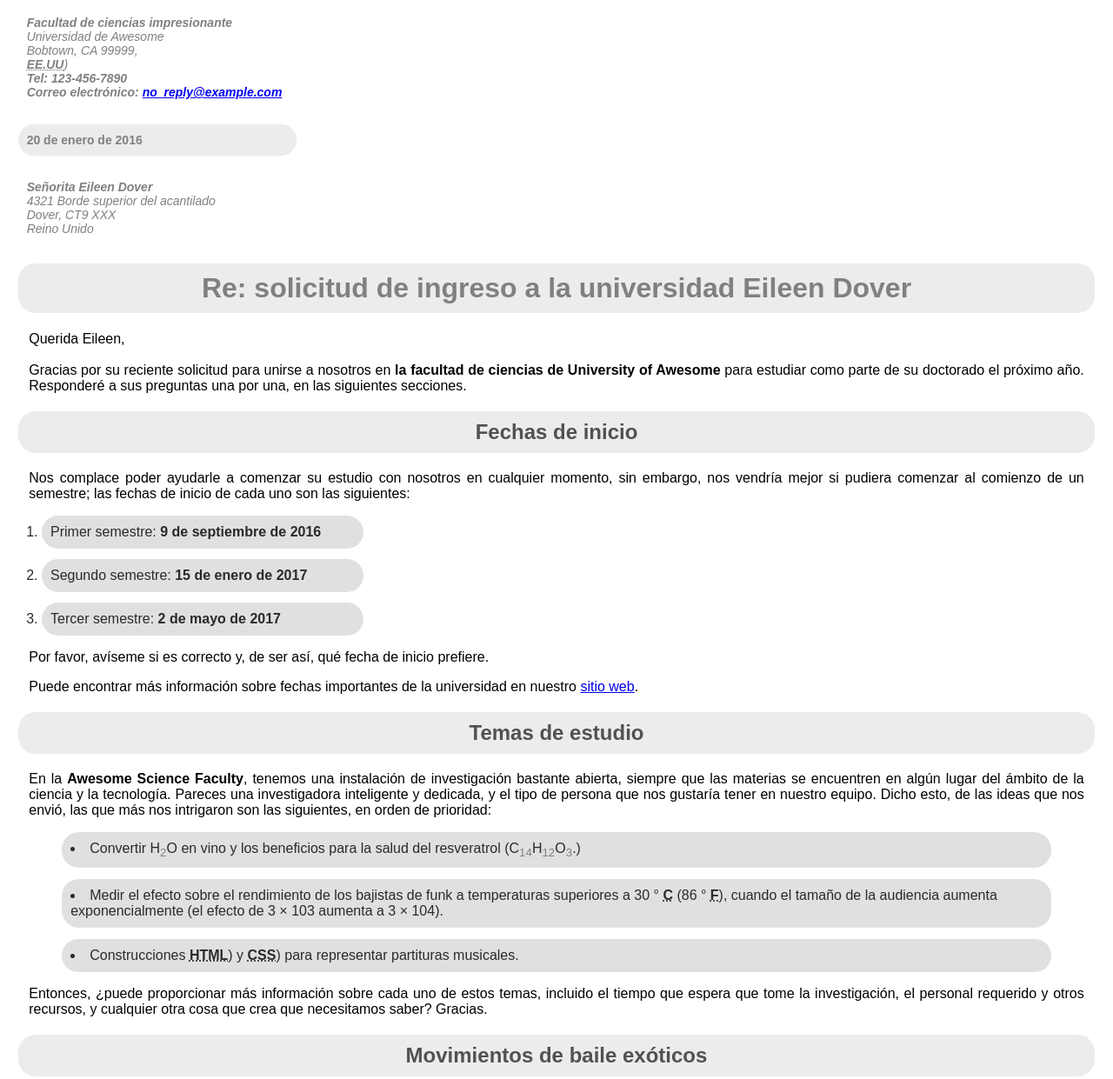
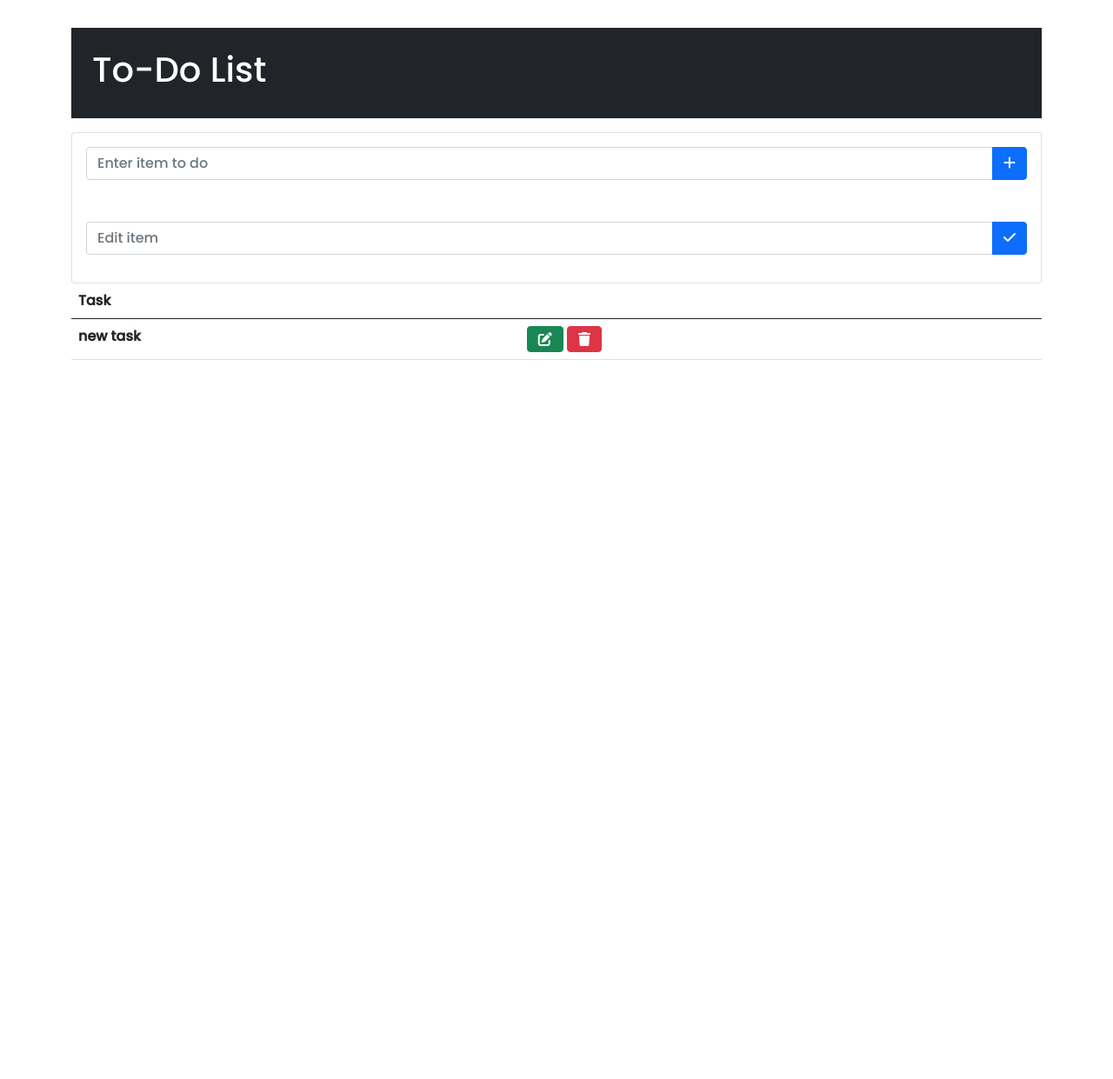
Before and after one commit to adrianaalmenar/Clases, a plain HTML site: page index.html in a window 1280 px wide. Shown: the top 1241 px of the page at 87% size. After the commit the page ends 800 px from the top, so only its background shows below. Drawn offline with nearby package versions, Linux system fonts and the light colour scheme.

Commit message:
ToDo List

```diff
--- a/index.html
+++ b/index.html
@@ -5,110 +5,78 @@
   <meta http-equiv="X-UA-Compatible" content="IE=edge">
   <meta name="viewport" content="width=device-width, initial-scale=1.0">
   <link rel="stylesheet" href="style.css">
-  <title>Carta</title>
+  <link href="https://cdn.jsdelivr.net/npm/bootstrap@5.0.2/dist/css/bootstrap.min.css" rel="stylesheet" integrity="sha384-EVSTQN3/azprG1Anm3QDgpJLIm9Nao0Yz1ztcQTwFspd3yD65VohhpuuCOmLASjC" crossorigin="anonymous">
+  <link rel="stylesheet" href="https://cdnjs.cloudflare.com/ajax/libs/font-awesome/6.3.0/css/all.min.css" integrity="sha512-SzlrxWUlpfuzQ+pcUCosxcglQRNAq/DZjVsC0lE40xsADsfeQoEypE+enwcOiGjk/bSuGGKHEyjSoQ1zVisanQ==" crossorigin="anonymous" referrerpolicy="no-referrer" />
+  <link rel="preconnect" href="https://fonts.googleapis.com">
+<link rel="preconnect" href="https://fonts.gstatic.com" crossorigin>
+<link href="https://fonts.googleapis.com/css2?family=Poppins:wght@500&display=swap" rel="stylesheet">
+  <title>To-do List</title>
 </head>
+
 <body>
+  <div class="container">
+  <header id="main-header" class="bg-dark text-white p-4 mb-3">
+    <div class="row">
+      <div class="col-md-12">
+        <h1 id="header-title"> To-Do List</h1>
+      </div>
+    </div>
+  </header>
+
+  <div class="card">
+    <div class="card-body">
+      <div class="input-group mb-3">
+        <input type="text"
+          class="form-control"
+          id="inputField"
+          placeholder="Enter item to do">
+        <button type="button"
+        class="btn btn-primary"
+        id="addToDo">
+            <i class="fa fa-add"></i>
+        </button>
+      </div>
+    </div>
 
 
+    <div class="card-body">
+    <div class="input-group mb-3">
+        <input type="text"
+            class="form-control"
+            id="inputField"
+            placeholder="Edit item">
+          <button type="button"
+          class="btn btn-primary"
+          id="addToDo">
+        <i class="fa-solid fa-check"></i>
+        </button>
+    </div>
+    </div>
+  </div>
 
-    <address class="first-address">
-      <strong> Facultad de ciencias impresionante</strong><br>
-      Universidad de Awesome <br>
-      Bobtown, CA 99999, <br>
-      <abbr title="Estados Unidos de América">EE.UU</abbr>) <br>
-      <strong>Tel: 123-456-7890  <br>
-      Correo electrónico: <a href="mailto:no_reply@example.com
-      ">no_reply@example.com</a> </strong>
-    </address>
+  <section class="task-list">
 
-  <h4>20 de enero de 2016</h4>
+    <div id="tasks">
+      <table class="table" >
+        <thead>
+          <tr>
+            <th scope="col">Task</th>
+            <th scope="col"></th>
+          </tr>
+        </thead>
+        <tbody>
+          <tr>
+            <th scope="row">new task</th>
+            <td>        <div class="actions">
+              <button class="edit btn btn-success fa-solid fa-pen-to-square" type="button"></button>
+              <button class="delete btn btn-danger fa fa-trash"></button></td>
+          </tr>
+        </tbody>
+      </table>
+    </div>
 
+  </section>
 
-    <address class="second-address">
-      <strong> Señorita Eileen Dover</strong><br>
-      4321 Borde superior del acantilado <br>
-      Dover, CT9 XXX <br>
-      Reino Unido <br>
-    </address>
-
-  <h1>Re: solicitud de ingreso a la universidad Eileen Dover</h1>
-
-  <p>
-    Querida Eileen,<br><br>
-
-    Gracias por su reciente solicitud para unirse a nosotros en <strong> la facultad de ciencias de University of Awesome </strong> para estudiar como parte de su doctorado el próximo año. Responderé a sus preguntas una por una, en las siguientes secciones.
-  </p>
-
-
-  <h2>Fechas de inicio</h2>
-
-  <p>
-    Nos complace poder ayudarle a comenzar su estudio con nosotros en cualquier momento, sin embargo, nos vendría mejor si pudiera comenzar al comienzo de un semestre; las fechas de inicio de cada uno son las siguientes:
-  </p>
-
-  <ol>
-    <li class="semestres">Primer semestre: <time>9 de septiembre de 2016</time></li>
-    <li class="semestres">Segundo semestre: <time>15 de enero de 2017</time></li>
-    <li class="semestres">Tercer semestre: <time>2 de mayo de 2017</time></li>
-  </ol>
-
-  <p>
-    Por favor, avíseme si es correcto y, de ser así, qué fecha de inicio prefiere.
-  </p>
-
-  <p>
-    Puede encontrar más información sobre fechas importantes de la universidad en nuestro <a href="http://example.com">sitio web</a>.
-  </p>
-
-  <h2>
-    Temas de estudio
-  </h2>
-
-  <p>
-    En la <strong>Awesome Science Faculty</strong>, tenemos una instalación de investigación bastante abierta, siempre que las materias se encuentren en algún lugar del ámbito de la ciencia y la tecnología. Pareces una investigadora inteligente y dedicada, y el tipo de persona que nos gustaría tener en nuestro equipo. Dicho esto, de las ideas que nos envió, las que más nos intrigaron son las siguientes, en orden de prioridad:
-  </p>
-
-  <p>
-    <li class="temas-de-estudio">Convertir H<sub>2</sub>O en vino y los beneficios para la salud del resveratrol (C<sub>14</sub>H<sub>12</sub>O<sub>3</sub>.)</li>
-    <li class="temas-de-estudio">Medir el efecto sobre el rendimiento de los bajistas de funk a temperaturas superiores a 30 ° <abbr title="Grados Centigrados">C</abbr> (86 ° <abbr title="Grados Farenheit">F</abbr>), cuando el tamaño de la audiencia aumenta exponencialmente (el efecto de 3 × 103 aumenta a 3 × 104).</li>
-    <li class="temas-de-estudio">Construcciones <abbr title="Lenguaje de Marcas de Hipertexto">HTML</abbr>) y <abbr title="Hojas de Estilo en Cascada">CSS</abbr>) para representar partituras musicales.</li>
-  </p>
-
-  <p>
-      Entonces, ¿puede proporcionar más información sobre cada uno de estos   temas, incluido el tiempo que espera que tome la investigación, el personal requerido y otros recursos, y cualquier otra cosa que crea que necesitamos saber? Gracias.
- </p>
-
- <h2>
-  Movimientos de baile exóticos
- </h2>
-
- <p>
-  ¡Sí, tiene usted razón! Como parte de mi trabajo de post-doc, estudié danzas tribales exóticas. Para responder a su pregunta, mis bailes favoritos son los siguientes, con definiciones:
- </p>
-
- <dl>
- <dt> • Danza del pollo polinesio</dt>
-  <p> Un baile poco conocido pero muy influyente que se remonta al año 300 a. C., un pueblo entero bailaba en círculo como pollos, para alentar a su ganado a ser "fructífero".</p>
-
-  <dt> • Shuffle browniano islandés</dt>
-  <p>Antes de que los islandeses desarrollaran el fuego como medio para calentarse, solían practicar esta danza, que consistía en acurrucarse en círculo en el suelo y arrastrar sus cuerpos con movimientos imperceptiblemente pequeños y muy rápidos. Uno de mis compañeros solía decir que pensaba que este baile inspiraba estilos modernos como el twerking.</p>
-
-  <dt> • Danza del robot ártico</dt>
-  <p>Un ejemplo interesante de desinformación histórica, los exploradores ingleses en la década de 1960 creían haber descubierto un nuevo estilo de baile caracterizado por movimientos "robóticos", que eran practicados por habitantes del norte de Alaska y Canadá. Más tarde, sin embargo, se descubrió que se movían así porque tenían mucho frío.</p>
- </dl>
-
- <p>
-  Para obtener más información sobre mi investigación, consulte mi página de investigación sobre <a href="http://example.com">danzas exóticas</a>.
- </p>
-
- <p>
-  Tuyo sinceramente,<br>
- Dra. Eleanor Gaye
- </p>
-
- <p>
-  El lema de University of Awesome: <q>"Sean increíbles el uno con el otro".</q> - <cite>Las memorias de Bill S Preston, Esq</cite>
- </p>
-
+  </div>
 </body>
 </html>
--- a/style.css
+++ b/style.css
@@ -1,87 +1,13 @@
-*{
-  font-family: arial;
+
+* {
+	margin: 0;
+	box-sizing: border-box;
+	font-family: 'Poppins', sans-serif;
 }
 
-address{
-  font-size: 14px;
-  margin-left: 1%;
-  color: gray;
-  border-radius: 20px;
-  padding: 10px 10px 10px 10px;
-  width: 300px;
+.container {
+	padding: 2rem 1rem;
+	max-width: 800px;
+	width: 100%;
+	margin: 0 auto;
 }
-
-h4{
-  font-size: 14px;
-  margin-left: 1%;
-  color: gray;
-  background-color: rgb(237, 235, 235);
-  border-radius: 20px;
-  padding: 10px 10px 10px 10px;
-  width: 300px;
-}
-
-h1{
-  margin-left: 1%;
-  margin-right: 1%;
-  color: gray;
-  background-color: rgb(237, 235, 235);
-  border-radius: 20px;
-  padding: 10px 10px 10px 10px;
-  display: flex;
-  justify-content: center;
-  text-align: center;
-}
-
-p{
-  margin-left: 2%;
-  margin-right: 2%;
-  text-align: justify;
-}
-
-h2{
-  margin-left: 1%;
-  margin-right: 1%;
-  color: rgb(82, 81, 81);
-  background-color: rgb(237, 235, 235);
-  border-radius: 20px;
-  padding: 10px 10px 10px 10px;
-  text-align: center;
-}
-
-.semestres{
-  color: rgb(42, 42, 42);
-  background-color: rgb(224, 224, 224);
-  border-radius: 20px;
-  padding: 10px 10px 10px 10px;
-  margin-top: 1%;
-  width: 350px;
-}
-
-time{
-  font-weight: bold;
-}
-
-.temas-de-estudio{
-  color: rgb(42, 42, 42);
-  background-color: rgb(224, 224, 224);
-  border-radius: 20px;
-  padding: 10px 10px 10px 10px;
-  margin-left: 5%;
-  margin-right: 5%;
-  margin-top: 1%;
-}
-
-sub{
-  color: grey;
-}
-
-abbr{
-  font-weight: bold;
-}
-
-dt{
-  margin-left: 1%;
-  font-weight: bold;
-  font-size: 16px;
-}
```
